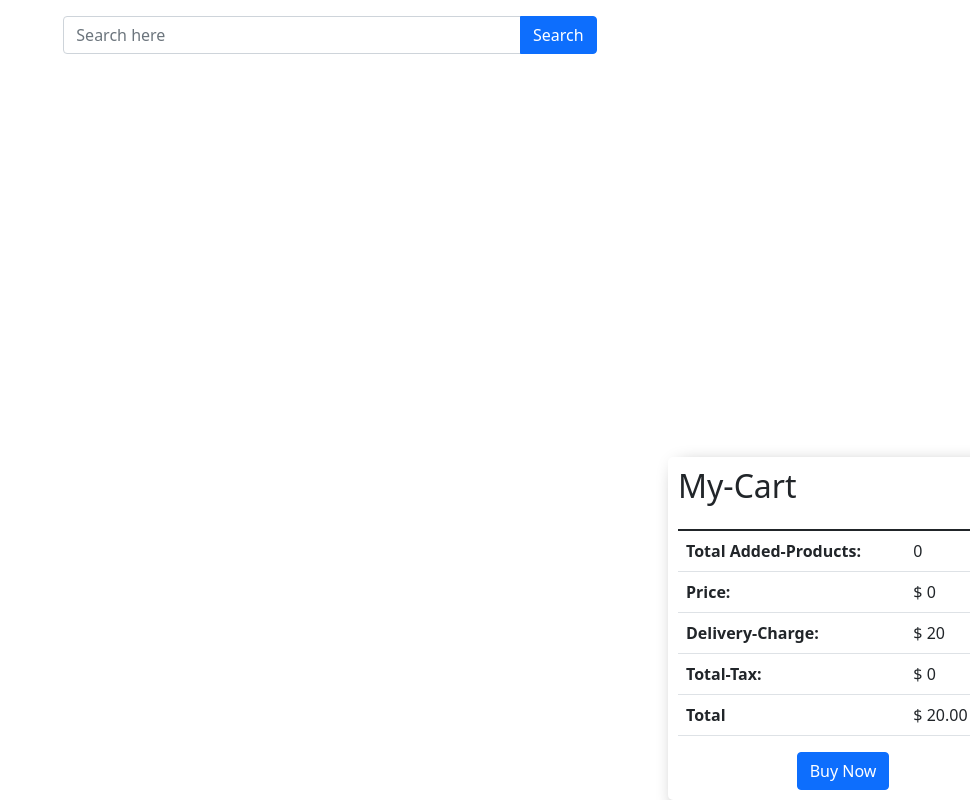
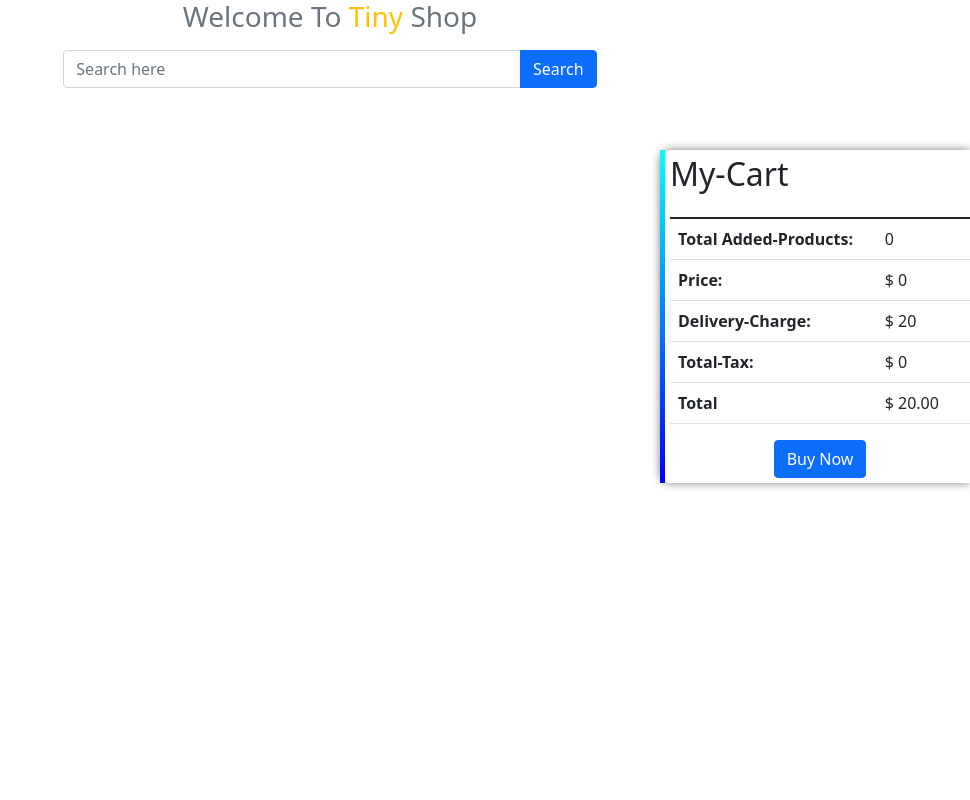
Before and after one commit to siffahim/Tiny-ranga-Shop, a plain HTML site: page index.html in a window 1280 px wide. Shown: the whole page, without its empty margins (310-1280 px from the left). Drawn offline with nearby package versions, Linux system fonts and the light colour scheme; no server answers.

Commit message:
add style

```diff
--- a/css/style.css
+++ b/css/style.css
@@ -38,21 +38,26 @@ body {
 .card:hover {
   box-shadow: 4px 4px 7px gray;
   border-radius: 10px;
-  border: 1px solid #0d6efd;
+  border: 2px solid;
+  border-image: linear-gradient(cyan,blue);
+  border-image-slice: 1;
 }
 .product-image {
   width: 150px;
   height: 150px;
 }
 .cart {
-  width: 350px;
-
-  padding: 10px;
-  box-shadow: 10px 10px 20px gray;
-  border-radius: 5px;
-  margin-right: 30px;
-  bottom: 0px;
+  width: 310px;
   position: fixed;
+  right: 0;
+  top:150px;
+  box-shadow: 0 0 10px gray;
+  background-color: #fff;
+  padding: 5px 0 5px 5px;
+  border-radius: 10px 0 0 10px;
+  border-left:5px solid;
+  border-image: linear-gradient(cyan,blue);
+  border-image-slice: 1;
 }
 .cart-main {
   padding-right: 30px;
--- a/index.html
+++ b/index.html
@@ -20,6 +20,7 @@
 
 <body>
   <header class="col-12 col-md-5 mx-auto">
+    <h3 class="text-center text-muted">Welcome To <span class="text-warning">Tiny</span> Shop</h3>
     <div class="input-group mt-3">
       <input type="text" class="form-control" placeholder="Search here" id="searh-field">
       <button class="btn btn-primary" id="basic-addon2" onclick="loadProducts()">Search</button>
--- a/js/app.js
+++ b/js/app.js
@@ -23,8 +23,8 @@ const showProducts = (products) => {
       <h5>Price: $ ${product.price}</h5>
       <p class='text-muted'><i class="fas fa-star"></i><i class="fas fa-star"></i><i class="fas fa-star"></i><i class="far fa-star"></i><i class="far fa-star"></i> ${product.rating.rate}</p>
       <h6>Review: ${product.rating.count}</h6>
-      <button onclick="addToCart(${product.id},${product.price})" id="addToCart-btn" class="buy-now btn btn-success">add to cart</button>
-      <button id="details-btn" class="btn btn-danger" onclick="detail(${product.id})">Details</button></div>
+      <button onclick="addToCart(${product.id},${product.price})" id="addToCart-btn" class="buy-now btn btn-primary">add to cart</button>
+      <button id="details-btn" class="btn btn-success" onclick="detail(${product.id})">Details</button></div>
       `;
     document.getElementById("all-products").appendChild(div);
   }
@@ -76,12 +76,12 @@ const updatePrice = (id, value) => {
   const convertedOldPrice = getInputValue(id);
   const convertPrice = parseFloat(value);
   const total = convertedOldPrice + convertPrice;
-  document.getElementById(id).innerText = parseFloat(total.toFixed(2));
+  document.getElementById(id).innerText = parseFloat(total).toFixed(2);
 };
 
 // set innerText function
 const setInnerText = (id, value) => {
-  document.getElementById(id).innerText = Math.round(value);
+  document.getElementById(id).innerText = parseFloat(value).toFixed(2);
 };
 
 // update delivery charge and total Tax
```
